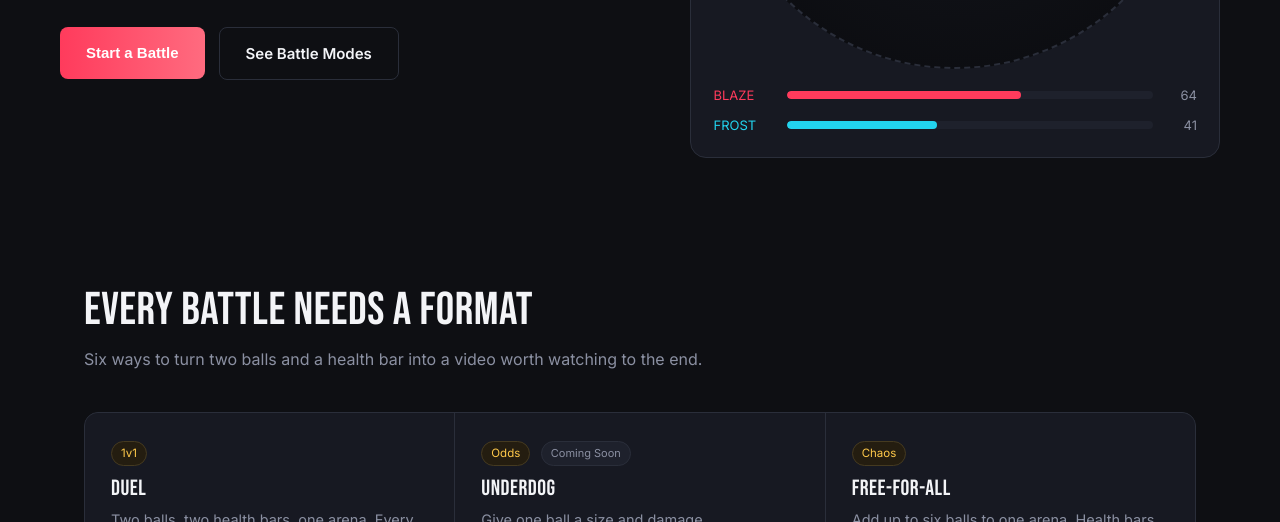
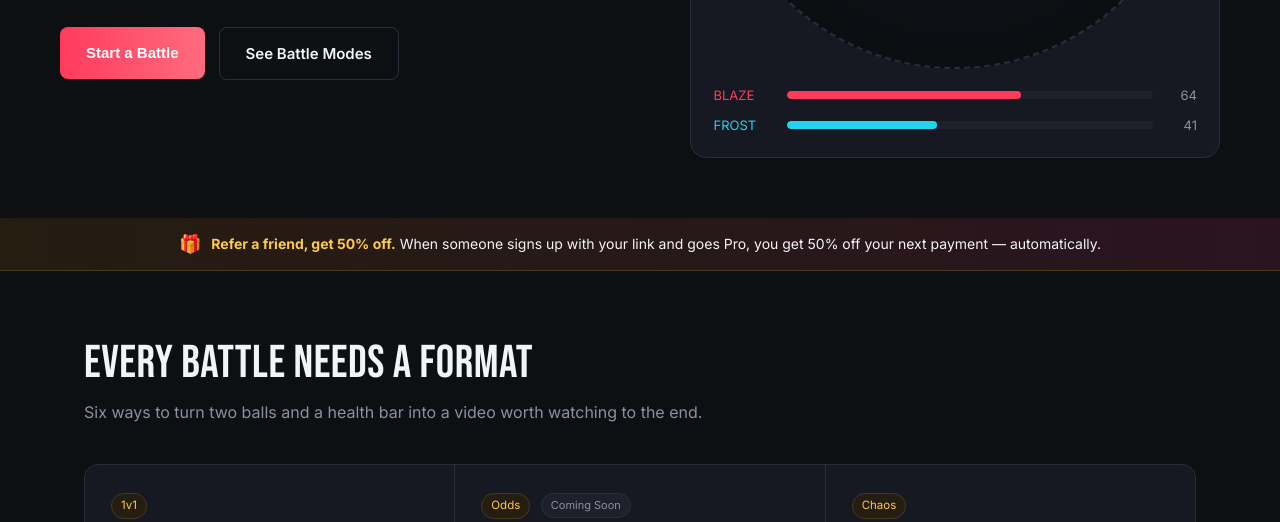
Before and after one commit to alkalasi/simulation, a plain HTML site: page index.html in a window 1280 px wide. Shown: the part 578-1100 px from the top of the page. Drawn offline with nearby package versions, Linux system fonts and the light colour scheme.

Commit message:
Add files via upload

```diff
--- a/index.html
+++ b/index.html
@@ -153,6 +153,14 @@
   .form-pane.active{display:block;}
 
   /* ---------- HERO ---------- */
+  .referral-banner{background:linear-gradient(90deg,#241d10,#2a1420);border-bottom:1px solid #453a20;}
+  .referral-banner-inner{
+    display:flex;align-items:center;justify-content:center;gap:10px;
+    padding:12px 24px;text-align:center;flex-wrap:wrap;
+  }
+  .referral-icon{font-size:18px;}
+  .referral-banner-inner p{font-size:14px;color:var(--text);}
+  .referral-banner-inner strong{color:var(--gold);}
   .hero{
     padding:72px 0 60px;
     display:grid;grid-template-columns:1.1fr 1fr;gap:48px;align-items:center;
@@ -355,6 +363,13 @@
     </div>
   </div>
 </header>
+
+<div class="referral-banner wrap-inner">
+  <div class="wrap referral-banner-inner">
+    <span class="referral-icon">🎁</span>
+    <p><strong>Refer a friend, get 50% off.</strong> When someone signs up with your link and goes Pro, you get 50% off your next payment — automatically.</p>
+  </div>
+</div>
 
 <section id="modes" class="wrap">
   <div class="section-head">
```
